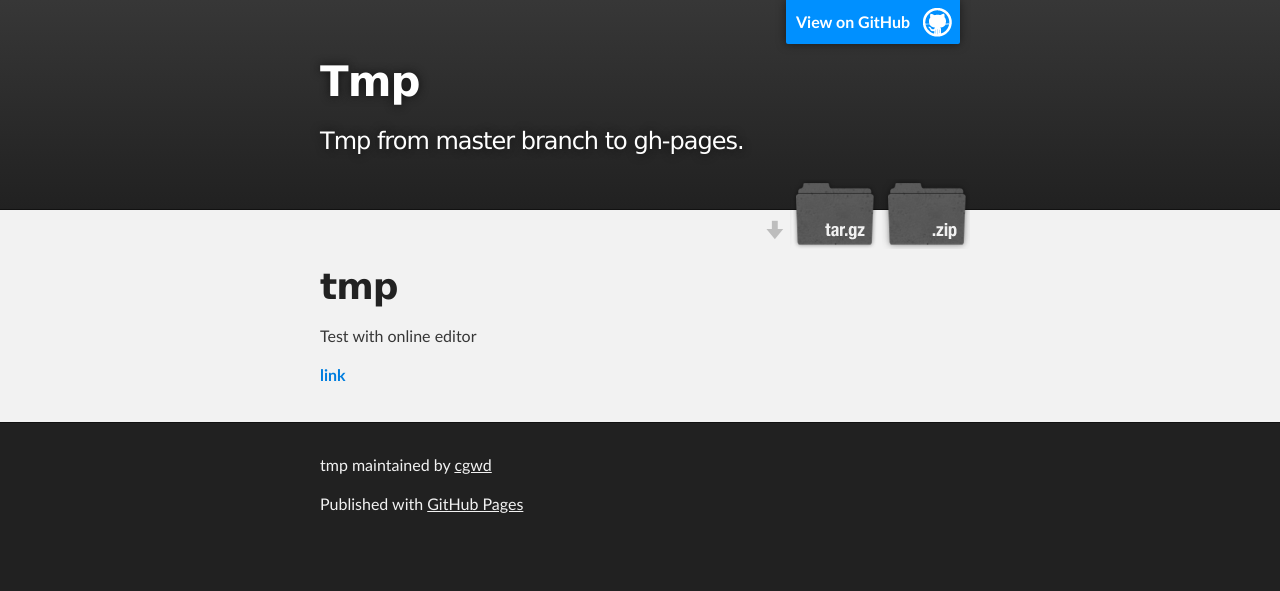
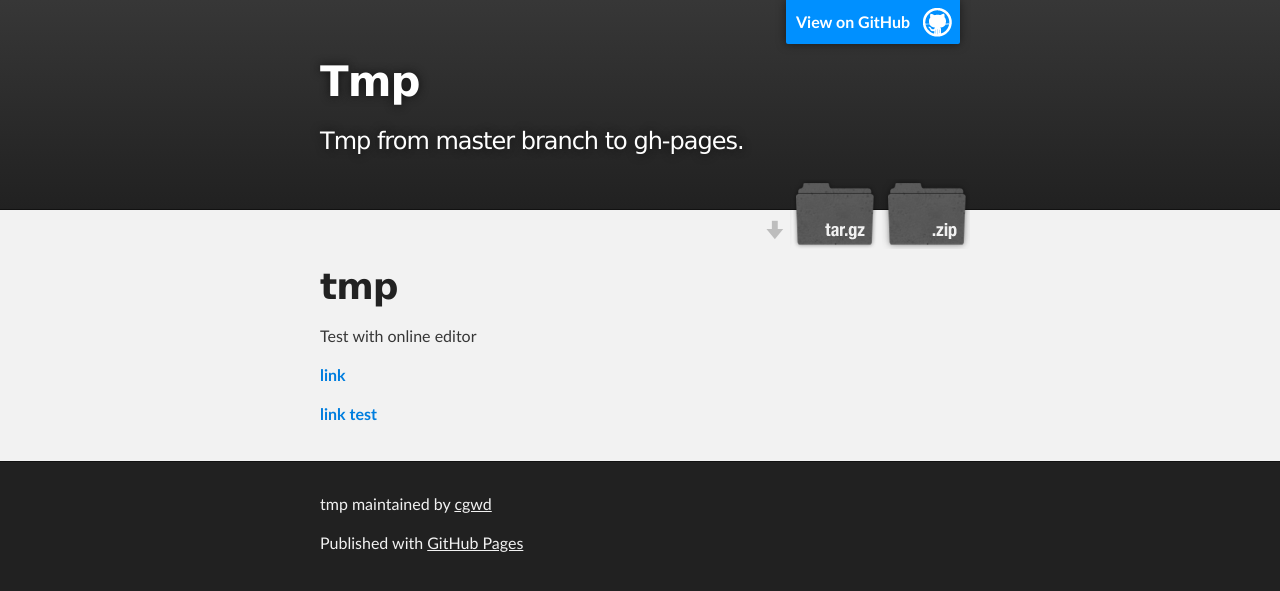
Before and after one commit to cgwd/tmp, a Jekyll site: the page built from index.md, in a window 1280 px wide. Shown: the top 591 px of the page. Built offline with Jekyll 4.4.1, drawn with Linux system fonts in a browser that asks for light colours; nearby versions of some CDN libraries; Markdown is read by kramdown in place of the engine named in the settings.

Commit message:
Sync README.md in master branch to index.md in gh-pages

```diff
--- a/index.md
+++ b/index.md
@@ -8,4 +8,7 @@
 
 [**link**][1]
 
+[**link test**][2]
+
 [1]: docs/README.md
+[2]: docs/test.md
```
